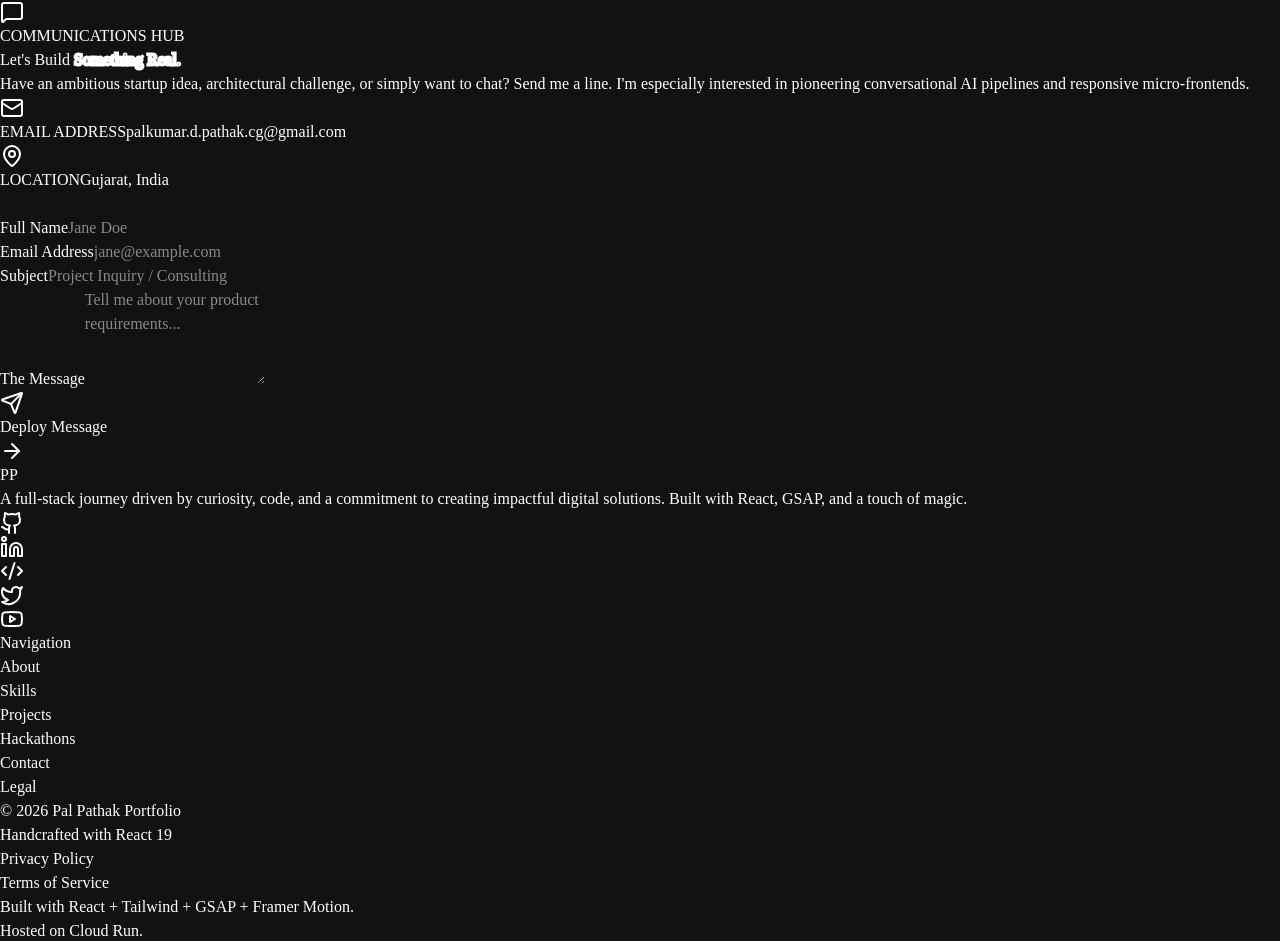
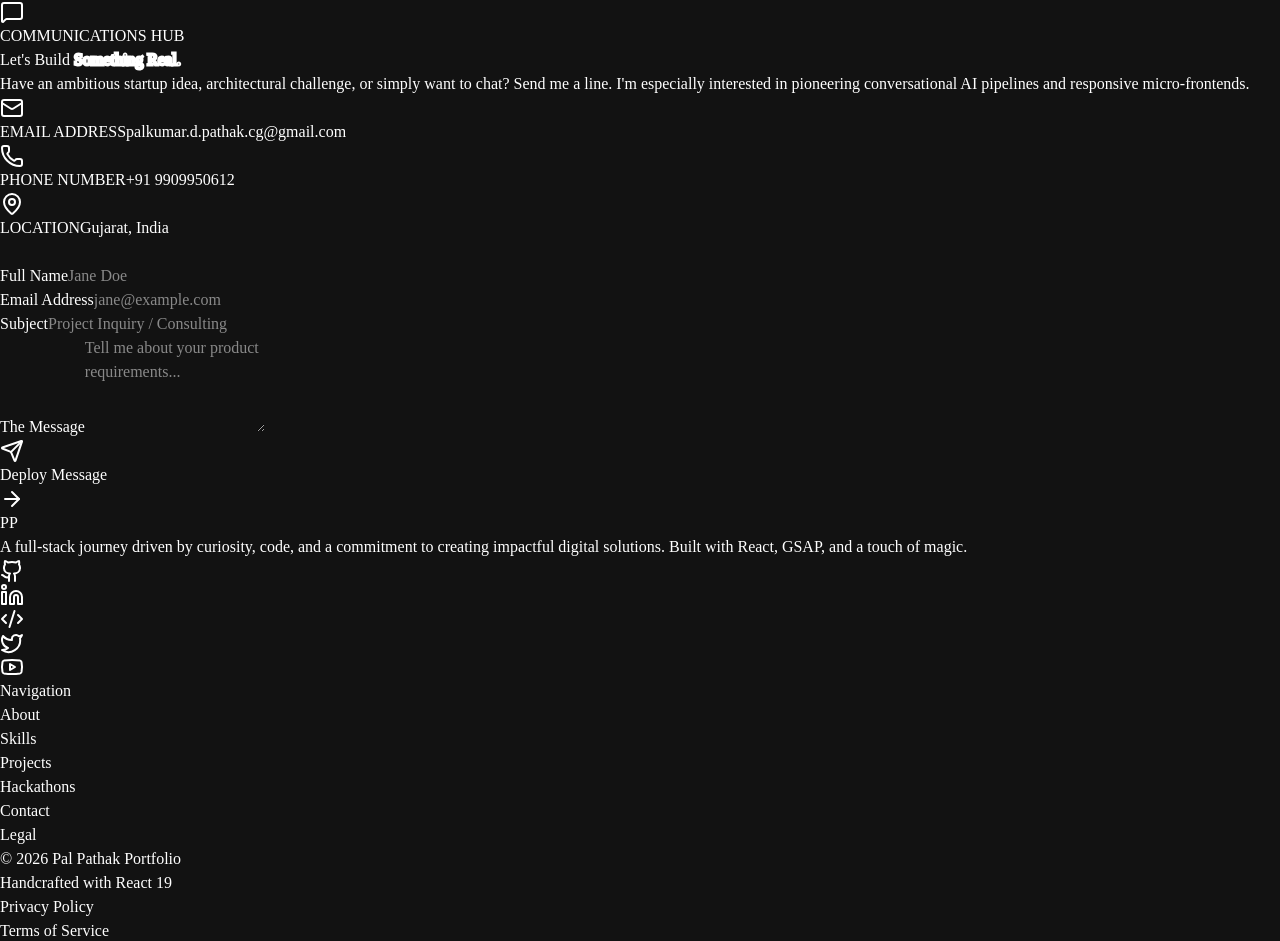
Before and after one commit to PalDPathak404/PalPathakPortfolio, a React (Vite) app in the folder client/: page / in a window 1280 px wide. Shown: the part 10608-11549 px from the top of the page. Built offline with nearby package versions, Linux system fonts and the light colour scheme; no server answers.

Commit message:
added contact details

```diff
--- a/client/src/components/sections/Contact.jsx
+++ b/client/src/components/sections/Contact.jsx
@@ -1,6 +1,6 @@
 import React, { useState } from 'react';
 import { motion, AnimatePresence } from 'motion/react';
-import { Mail, MapPin, Check, Loader2, MessageSquare, ArrowRight, Send, Sparkles } from 'lucide-react';
+import { Mail, Phone, MapPin, Check, Loader2, MessageSquare, ArrowRight, Send, Sparkles } from 'lucide-react';
 import Lottie from 'lottie-react';
 import successAnimation from '../../assets/lottie/success.json';
 import emailjs from '@emailjs/browser';
@@ -95,6 +95,22 @@ export const Contact = () => {
                                         </span>
                                     </div>
                                 </button>
+
+                                <a
+                                    href="tel:+919909950612"
+                                    className="flex items-center group space-x-4 bg-black/5 dark:bg-white/5 border border-white/5 p-4 rounded-2xl hover:border-emerald-500/30 transition-all text-left"
+                                    data-cursor="pointer"
+                                >
+                                    <div className="w-12 h-12 rounded-xl bg-emerald-500/10 border border-emerald-500/20 flex items-center justify-center shrink-0">
+                                        <Phone className="w-4 h-4 text-emerald-500" />
+                                    </div>
+                                    <div className="min-w-0">
+                                        <span className="block text-[9px] font-mono uppercase tracking-widest opacity-40 font-bold">PHONE NUMBER</span>
+                                        <span className="text-sm md:text-base font-display font-bold group-hover:text-emerald-500 transition-colors block truncate text-black dark:text-white">
+                                            +91 9909950612
+                                        </span>
+                                    </div>
+                                </a>
 
                                 <div className="flex items-center space-x-4 bg-black/5 dark:bg-white/5 border border-white/5 p-4 rounded-2xl text-left">
                                     <div className="w-12 h-12 rounded-xl bg-blue-500/10 border border-blue-500/20 flex items-center justify-center shrink-0">
```
